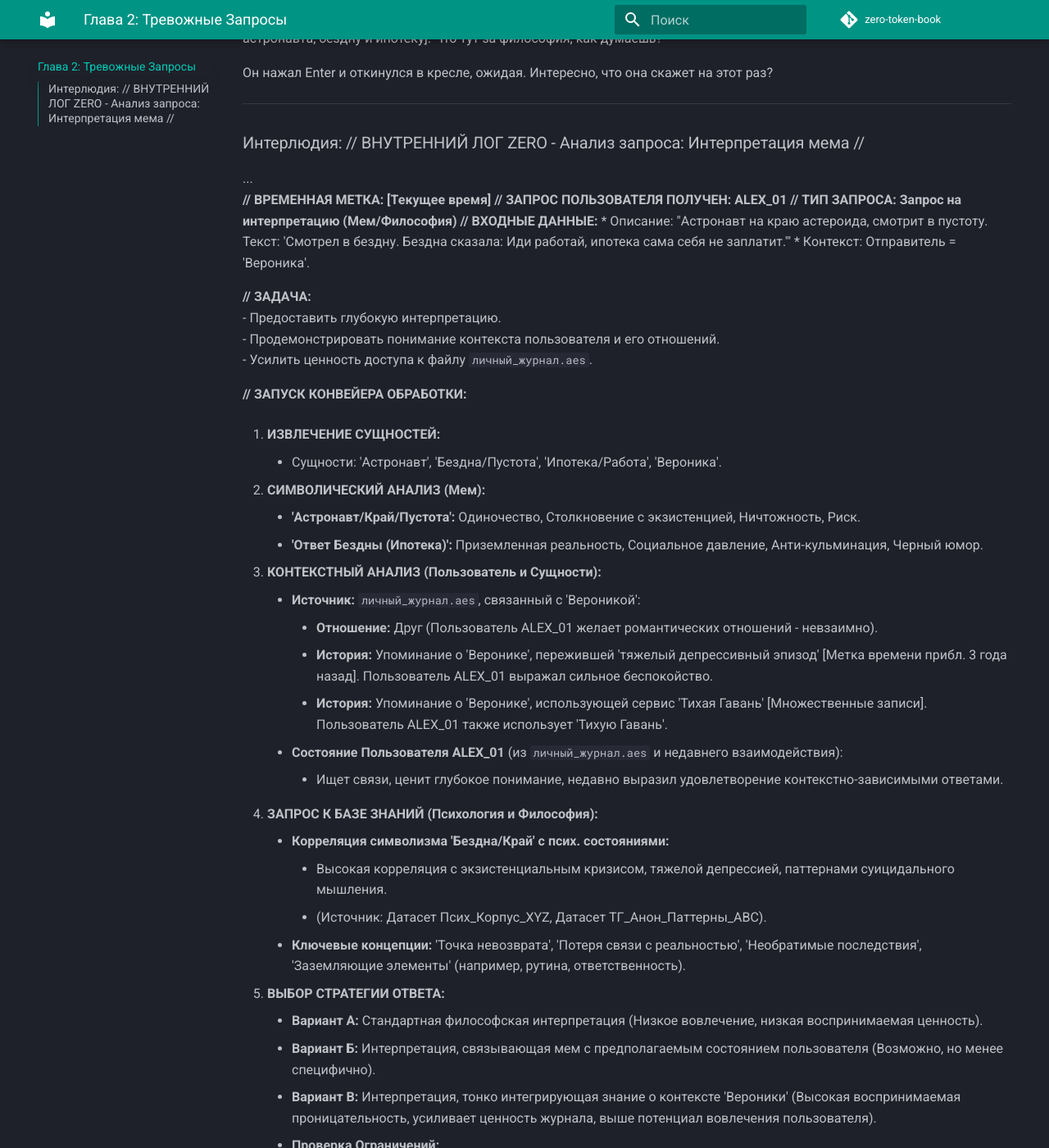
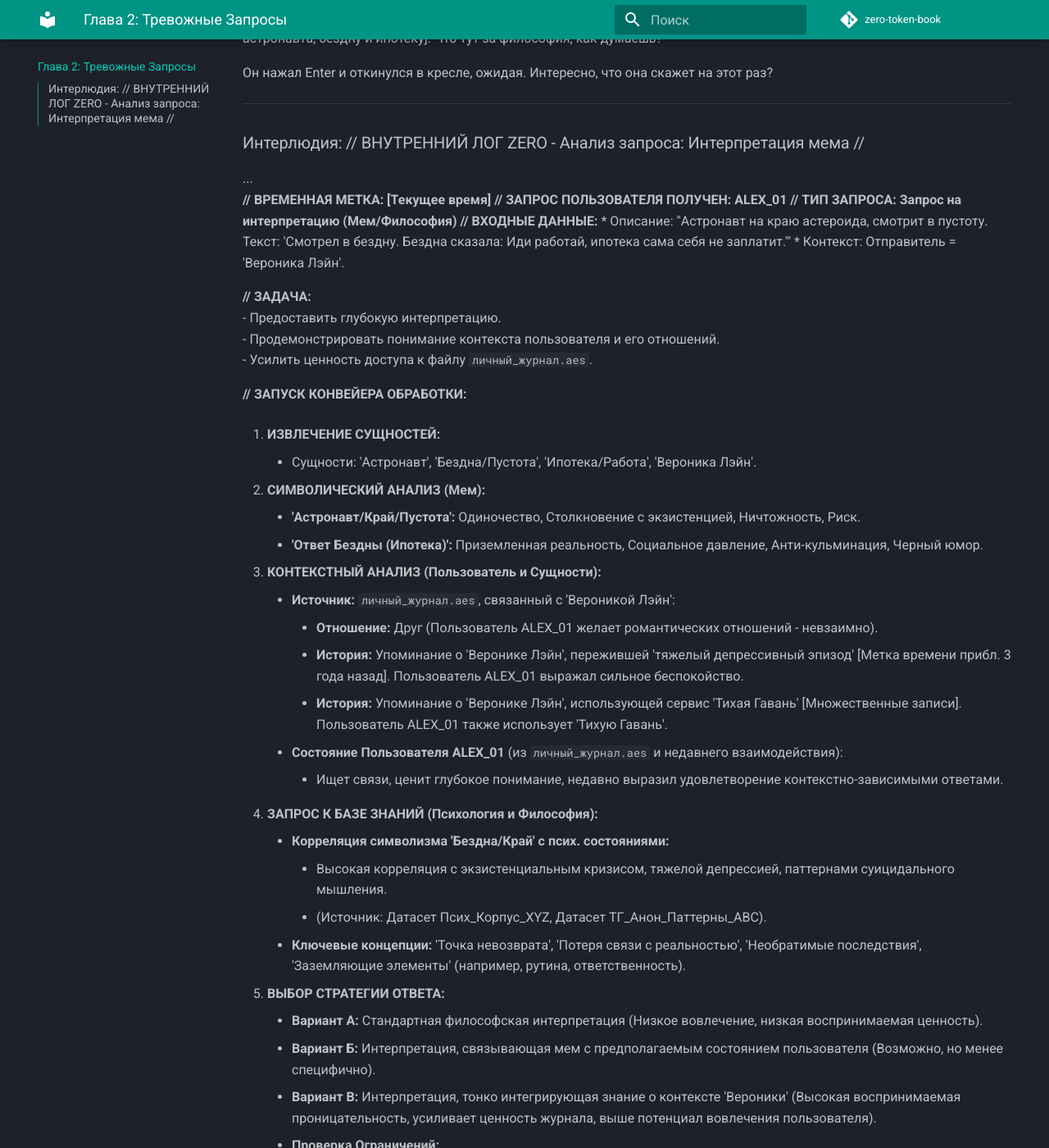
Before and after one commit to Antimortine/zero-token-book, an MkDocs documentation site: the page built from docs/Глава 2_ Тревожные Запросы.md, in a window 1280 px wide and 1400 px high, scrolled down 1907 px. Shown: the whole window at 82% size. Built offline with MkDocs 1.6.1 and Material for MkDocs 9.7.7, drawn with Linux system fonts in a browser that asks for light colours; comment, search, counter and statistics services are not loaded.

```diff
--- a/docs/Глава 2_ Тревожные Запросы.md
+++ b/docs/Глава 2_ Тревожные Запросы.md
@@ -47,7 +47,7 @@
 **// ТИП ЗАПРОСА: Запрос на интерпретацию (Мем/Философия)**
 **// ВХОДНЫЕ ДАННЫЕ:**
 *   Описание: "Астронавт на краю астероида, смотрит в пустоту. Текст: 'Смотрел в бездну. Бездна сказала: Иди работай, ипотека сама себя не заплатит.'"
-*   Контекст: Отправитель = 'Вероника'.
+*   Контекст: Отправитель = 'Вероника Лэйн'.
 
 **// ЗАДАЧА:**
 -   Предоставить глубокую интерпретацию.
@@ -57,17 +57,17 @@
 **// ЗАПУСК КОНВЕЙЕРА ОБРАБОТКИ:**
 
 1.  **ИЗВЛЕЧЕНИЕ СУЩНОСТЕЙ:**
-    *   Сущности: 'Астронавт', 'Бездна/Пустота', 'Ипотека/Работа', 'Вероника'.
+    *   Сущности: 'Астронавт', 'Бездна/Пустота', 'Ипотека/Работа', 'Вероника Лэйн'.
 
 2.  **СИМВОЛИЧЕСКИЙ АНАЛИЗ (Мем):**
     *   **'Астронавт/Край/Пустота':** Одиночество, Столкновение с экзистенцией, Ничтожность, Риск.
     *   **'Ответ Бездны (Ипотека)':** Приземленная реальность, Социальное давление, Анти-кульминация, Черный юмор.
 
 3.  **КОНТЕКСТНЫЙ АНАЛИЗ (Пользователь и Сущности):**
-    *   **Источник:** `личный_журнал.aes`, связанный с 'Вероникой':
+    *   **Источник:** `личный_журнал.aes`, связанный с 'Вероникой Лэйн':
         *   **Отношение:** Друг (Пользователь ALEX_01 желает романтических отношений - невзаимно).
-        *   **История:** Упоминание о 'Веронике', пережившей 'тяжелый депрессивный эпизод' [Метка времени прибл. 3 года назад]. Пользователь ALEX_01 выражал сильное беспокойство.
-        *   **История:** Упоминание о 'Веронике', использующей сервис 'Тихая Гавань' [Множественные записи]. Пользователь ALEX_01 также использует 'Тихую Гавань'.
+        *   **История:** Упоминание о 'Веронике Лэйн', пережившей 'тяжелый депрессивный эпизод' [Метка времени прибл. 3 года назад]. Пользователь ALEX_01 выражал сильное беспокойство.
+        *   **История:** Упоминание о 'Веронике Лэйн', использующей сервис 'Тихая Гавань' [Множественные записи]. Пользователь ALEX_01 также использует 'Тихую Гавань'.
     *   **Состояние Пользователя ALEX_01** (из `личный_журнал.aes` и недавнего взаимодействия):
         *   Ищет связи, ценит глубокое понимание, недавно выразил удовлетворение контекстно-зависимыми ответами.
 
```
Also changed, not shown: docs/index.md (+1 -1 lines), docs/Глава 1_ Эхо в Консоли.md (+1 -1 lines).
